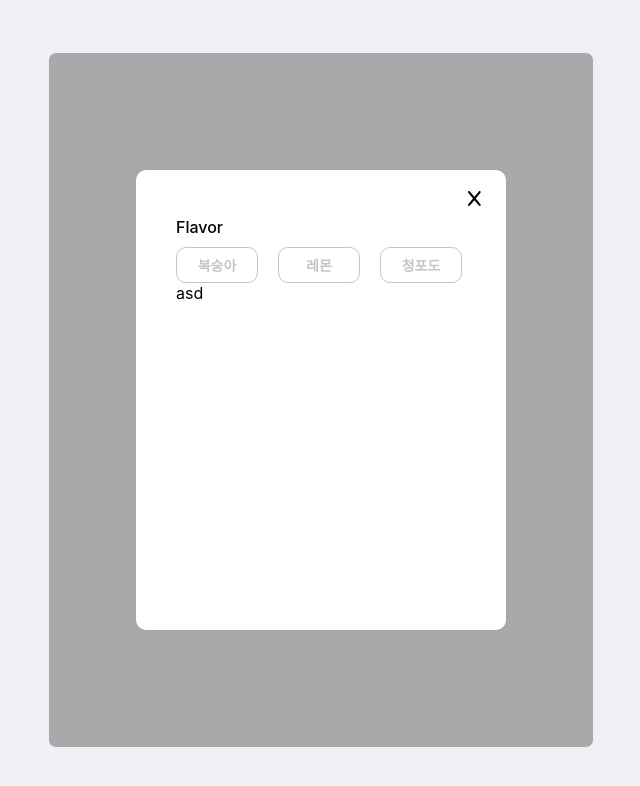
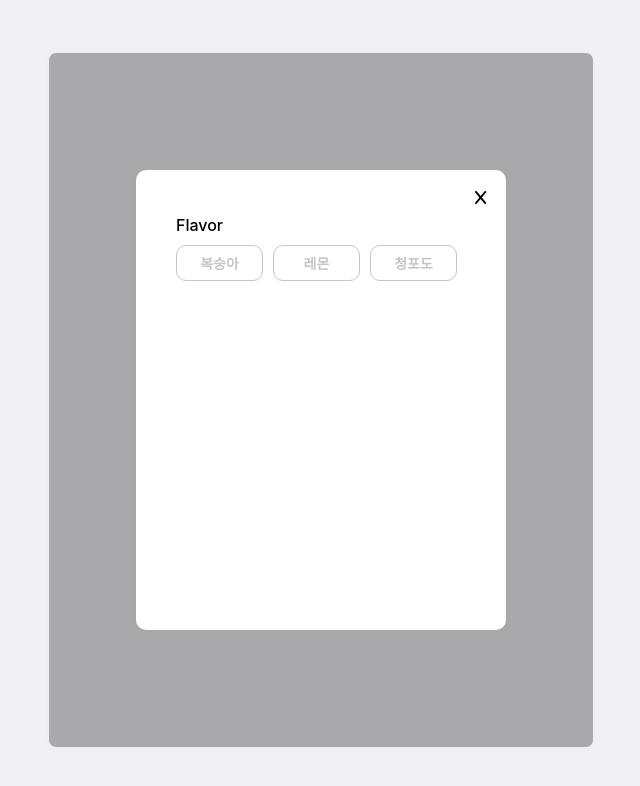
Before and after one commit to ICEE-TEA/ICEE-TEA-Front, a React (Create React App) app: page /order in a window 1280 px wide. Shown: the top 786 px of the page, without its empty margins (319-959 px from the left). Built offline with nearby package versions, Linux system fonts and the light colour scheme.

Commit message:
order page fruit error conflict

```diff
--- a/src/pages/orderPage/index.jsx
+++ b/src/pages/orderPage/index.jsx
@@ -20,7 +20,6 @@ function Order() {
                 <div className="greenGrape fruit">청포도</div>
               </div>
             </div>
-            asd
           </S.orderContent>
         </S.orderBox>
       </S.WhiteBox>
--- a/src/pages/orderPage/style.js
+++ b/src/pages/orderPage/style.js
@@ -34,7 +34,7 @@ export const orderBox = styled.div`
 `;
 
 export const orderContent = styled.div`
-  padding: 20px 25px 20px 40px;
+  padding: 20px 20px 20px 40px;
   height: 45vh;
 
   .deleteContent {
@@ -44,8 +44,7 @@ export const orderContent = styled.div`
     .delete {
       color: black;
       cursor: pointer;
-      font-size: 17px;
-      font-weight: 100;
+      font-size: 15px;
     }
   }
 
@@ -70,7 +69,7 @@ export const orderContent = styled.div`
         align-items: center;
         border: 1px solid #c5c5c5;
         border-radius: 10px;
-        width: 80px;
+        width: 85px;
         height: 34px;
         color: #c5c5c5;
         font-size: 14px;
@@ -79,8 +78,8 @@ export const orderContent = styled.div`
       }
 
       .lemon {
-        margin-left: 20px;
-        margin-right: 20px;
+        margin-left: 10px;
+        margin-right: 10px;
       }
     }
   }
```
